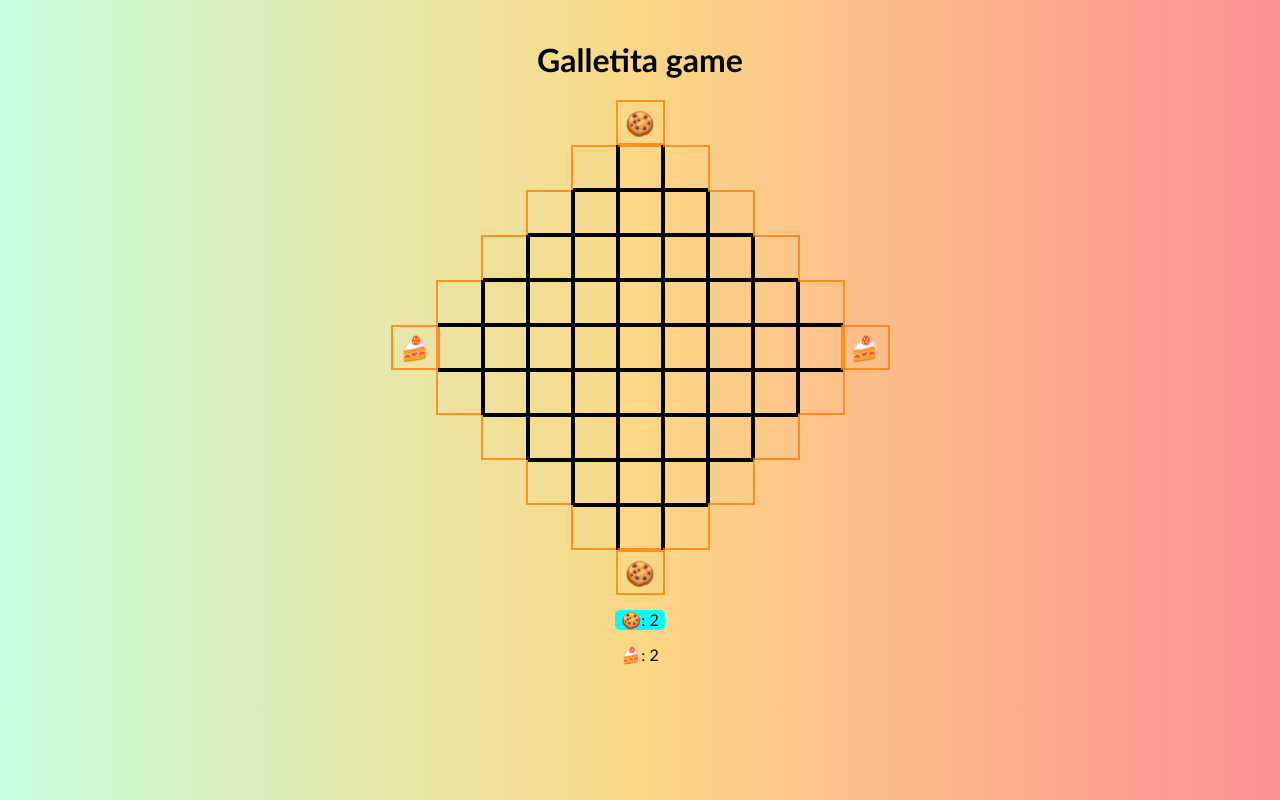
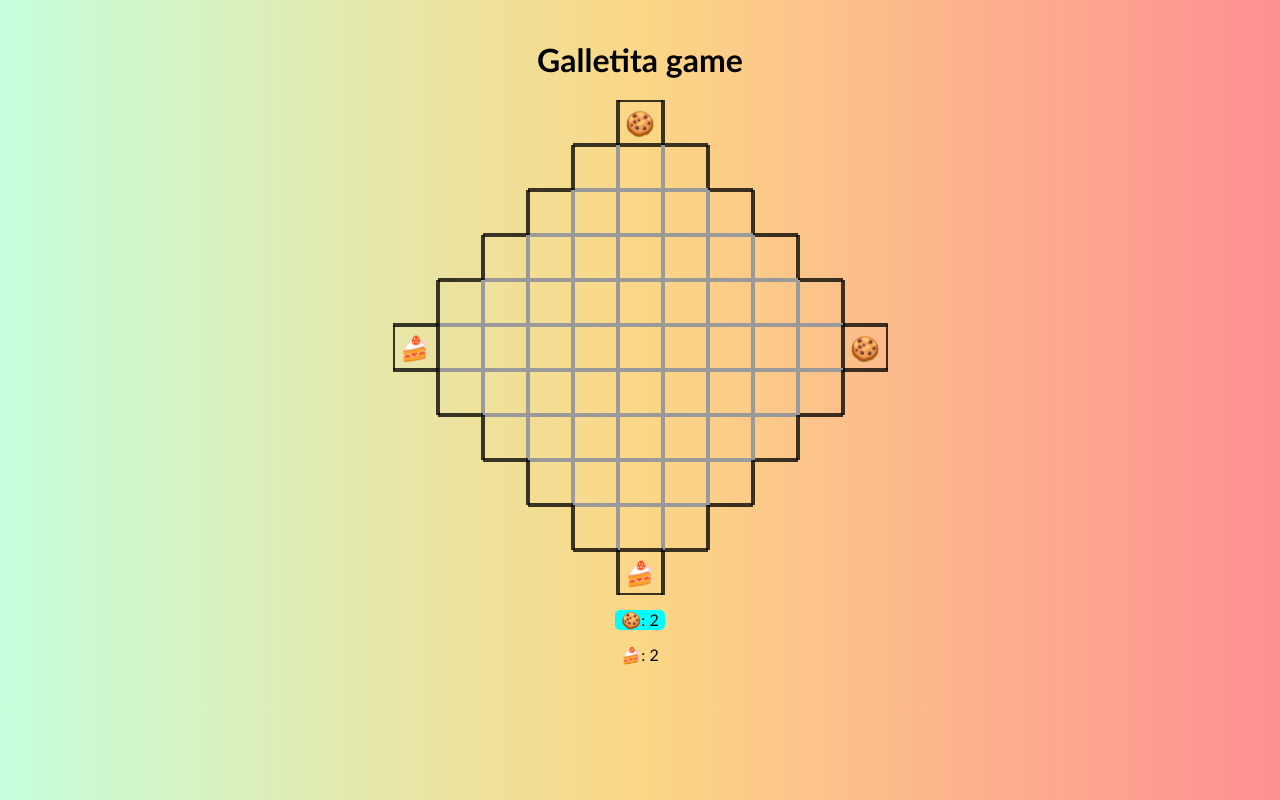
Before and after one commit to michilanau/galletita-game, a React (Vite) app: page / in a window 1280 px wide. Built offline with nearby package versions, Linux system fonts and the light colour scheme.

Commit message:
visual changes + refactor

```diff
--- a/src/constants.js
+++ b/src/constants.js
@@ -46,28 +46,42 @@ export const BOTTOM_RIGHT_SQUARE = {
     { selected: false, style: 'blank' }],
   value: ''
 }
-export const BOTTOM_LEFT_RIGHT_SQUARE = {
+export const BOTTOM_RIGHT_INVISIBLE_SQUARE = {
+  lines: [{ selected: false, style: 'invisible' },
+    { selected: true, style: 'border' },
+    { selected: true, style: 'border' },
+    { selected: false, style: 'invisible' }],
+  value: ''
+}
+export const BOTTOM_LEFT_INVISIBLE_SQUARE = {
+  lines: [{ selected: false, style: 'invisible' },
+    { selected: false, style: 'invisible' },
+    { selected: true, style: 'border' },
+    { selected: true, style: 'border' }],
+  value: ''
+}
+export const TOP_LEFT_INVISIBLE_SQUARE = {
+  lines: [{ selected: true, style: 'border' },
+    { selected: false, style: 'invisible' },
+    { selected: false, style: 'invisible' },
+    { selected: true, style: 'border' }],
+  value: ''
+}
+export const TOP_RIGHT_INVISIBLE_SQUARE = {
+  lines: [{ selected: true, style: 'border' },
+    { selected: true, style: 'border' },
+    { selected: false, style: 'invisible' },
+    { selected: false, style: 'invisible' }],
+  value: ''
+}
+export const SQUARE_X = {
   lines: [{ selected: true, style: 'border' },
     { selected: true, style: 'border' },
     { selected: true, style: 'border' },
     { selected: true, style: 'border' }],
   value: TURNS.X
 }
-export const TOP_LEFT_RIGHT_SQUARE = {
-  lines: [{ selected: true, style: 'border' },
-    { selected: true, style: 'border' },
-    { selected: true, style: 'border' },
-    { selected: true, style: 'border' }],
-  value: TURNS.X
-}
-export const LEFT_TOP_BOTTOM_SQUARE = {
-  lines: [{ selected: true, style: 'border' },
-    { selected: true, style: 'border' },
-    { selected: true, style: 'border' },
-    { selected: true, style: 'border' }],
-  value: TURNS.O
-}
-export const RIGHT_TOP_BOTTOM_SQUARE = {
+export const SQUARE_O = {
   lines: [{ selected: true, style: 'border' },
     { selected: true, style: 'border' },
     { selected: true, style: 'border' },
@@ -103,14 +117,14 @@ export const BOTTOM_SQUARE = {
   value: ''
 }
 
-export const BOARD = [[INVISIBLE_SQUARE, INVISIBLE_SQUARE, INVISIBLE_SQUARE, INVISIBLE_SQUARE, INVISIBLE_SQUARE, TOP_LEFT_RIGHT_SQUARE, INVISIBLE_SQUARE, INVISIBLE_SQUARE, INVISIBLE_SQUARE, INVISIBLE_SQUARE, INVISIBLE_SQUARE],
-  [INVISIBLE_SQUARE, INVISIBLE_SQUARE, INVISIBLE_SQUARE, INVISIBLE_SQUARE, TOP_LEFT_SQUARE, TOP_SQUARE, TOP_RIGHT_SQUARE, INVISIBLE_SQUARE, INVISIBLE_SQUARE, INVISIBLE_SQUARE, INVISIBLE_SQUARE],
-  [INVISIBLE_SQUARE, INVISIBLE_SQUARE, INVISIBLE_SQUARE, TOP_LEFT_SQUARE, BLANK_SQUARE, BLANK_SQUARE, BLANK_SQUARE, TOP_RIGHT_SQUARE, INVISIBLE_SQUARE, INVISIBLE_SQUARE, INVISIBLE_SQUARE],
-  [INVISIBLE_SQUARE, INVISIBLE_SQUARE, TOP_LEFT_SQUARE, BLANK_SQUARE, BLANK_SQUARE, BLANK_SQUARE, BLANK_SQUARE, BLANK_SQUARE, TOP_RIGHT_SQUARE, INVISIBLE_SQUARE, INVISIBLE_SQUARE],
-  [INVISIBLE_SQUARE, TOP_LEFT_SQUARE, BLANK_SQUARE, BLANK_SQUARE, BLANK_SQUARE, BLANK_SQUARE, BLANK_SQUARE, BLANK_SQUARE, BLANK_SQUARE, TOP_RIGHT_SQUARE, INVISIBLE_SQUARE],
-  [LEFT_TOP_BOTTOM_SQUARE, LEFT_SQUARE, BLANK_SQUARE, BLANK_SQUARE, BLANK_SQUARE, BLANK_SQUARE, BLANK_SQUARE, BLANK_SQUARE, BLANK_SQUARE, RIGHT_SQUARE, RIGHT_TOP_BOTTOM_SQUARE],
-  [INVISIBLE_SQUARE, BOTTOM_LEFT_SQUARE, BLANK_SQUARE, BLANK_SQUARE, BLANK_SQUARE, BLANK_SQUARE, BLANK_SQUARE, BLANK_SQUARE, BLANK_SQUARE, BOTTOM_RIGHT_SQUARE, INVISIBLE_SQUARE],
-  [INVISIBLE_SQUARE, INVISIBLE_SQUARE, BOTTOM_LEFT_SQUARE, BLANK_SQUARE, BLANK_SQUARE, BLANK_SQUARE, BLANK_SQUARE, BLANK_SQUARE, BOTTOM_RIGHT_SQUARE, INVISIBLE_SQUARE, INVISIBLE_SQUARE],
-  [INVISIBLE_SQUARE, INVISIBLE_SQUARE, INVISIBLE_SQUARE, BOTTOM_LEFT_SQUARE, BLANK_SQUARE, BLANK_SQUARE, BLANK_SQUARE, BOTTOM_RIGHT_SQUARE, INVISIBLE_SQUARE, INVISIBLE_SQUARE, INVISIBLE_SQUARE],
-  [INVISIBLE_SQUARE, INVISIBLE_SQUARE, INVISIBLE_SQUARE, INVISIBLE_SQUARE, BOTTOM_LEFT_SQUARE, BOTTOM_SQUARE, BOTTOM_RIGHT_SQUARE, INVISIBLE_SQUARE, INVISIBLE_SQUARE, INVISIBLE_SQUARE, INVISIBLE_SQUARE],
-  [INVISIBLE_SQUARE, INVISIBLE_SQUARE, INVISIBLE_SQUARE, INVISIBLE_SQUARE, INVISIBLE_SQUARE, BOTTOM_LEFT_RIGHT_SQUARE, INVISIBLE_SQUARE, INVISIBLE_SQUARE, INVISIBLE_SQUARE, INVISIBLE_SQUARE, INVISIBLE_SQUARE]]
+export const BOARD = [[INVISIBLE_SQUARE, INVISIBLE_SQUARE, INVISIBLE_SQUARE, INVISIBLE_SQUARE, BOTTOM_RIGHT_INVISIBLE_SQUARE, SQUARE_X, BOTTOM_LEFT_INVISIBLE_SQUARE, INVISIBLE_SQUARE, INVISIBLE_SQUARE, INVISIBLE_SQUARE, INVISIBLE_SQUARE],
+  [INVISIBLE_SQUARE, INVISIBLE_SQUARE, INVISIBLE_SQUARE, BOTTOM_RIGHT_INVISIBLE_SQUARE, TOP_LEFT_SQUARE, TOP_SQUARE, TOP_RIGHT_SQUARE, BOTTOM_LEFT_INVISIBLE_SQUARE, INVISIBLE_SQUARE, INVISIBLE_SQUARE, INVISIBLE_SQUARE],
+  [INVISIBLE_SQUARE, INVISIBLE_SQUARE, BOTTOM_RIGHT_INVISIBLE_SQUARE, TOP_LEFT_SQUARE, BLANK_SQUARE, BLANK_SQUARE, BLANK_SQUARE, TOP_RIGHT_SQUARE, BOTTOM_LEFT_INVISIBLE_SQUARE, INVISIBLE_SQUARE, INVISIBLE_SQUARE],
+  [INVISIBLE_SQUARE, BOTTOM_RIGHT_INVISIBLE_SQUARE, TOP_LEFT_SQUARE, BLANK_SQUARE, BLANK_SQUARE, BLANK_SQUARE, BLANK_SQUARE, BLANK_SQUARE, TOP_RIGHT_SQUARE, BOTTOM_LEFT_INVISIBLE_SQUARE, INVISIBLE_SQUARE],
+  [BOTTOM_RIGHT_INVISIBLE_SQUARE, TOP_LEFT_SQUARE, BLANK_SQUARE, BLANK_SQUARE, BLANK_SQUARE, BLANK_SQUARE, BLANK_SQUARE, BLANK_SQUARE, BLANK_SQUARE, TOP_RIGHT_SQUARE, BOTTOM_LEFT_INVISIBLE_SQUARE],
+  [SQUARE_O, LEFT_SQUARE, BLANK_SQUARE, BLANK_SQUARE, BLANK_SQUARE, BLANK_SQUARE, BLANK_SQUARE, BLANK_SQUARE, BLANK_SQUARE, RIGHT_SQUARE, SQUARE_X],
+  [TOP_RIGHT_INVISIBLE_SQUARE, BOTTOM_LEFT_SQUARE, BLANK_SQUARE, BLANK_SQUARE, BLANK_SQUARE, BLANK_SQUARE, BLANK_SQUARE, BLANK_SQUARE, BLANK_SQUARE, BOTTOM_RIGHT_SQUARE, TOP_LEFT_INVISIBLE_SQUARE],
+  [INVISIBLE_SQUARE, TOP_RIGHT_INVISIBLE_SQUARE, BOTTOM_LEFT_SQUARE, BLANK_SQUARE, BLANK_SQUARE, BLANK_SQUARE, BLANK_SQUARE, BLANK_SQUARE, BOTTOM_RIGHT_SQUARE, TOP_LEFT_INVISIBLE_SQUARE, INVISIBLE_SQUARE],
+  [INVISIBLE_SQUARE, INVISIBLE_SQUARE, TOP_RIGHT_INVISIBLE_SQUARE, BOTTOM_LEFT_SQUARE, BLANK_SQUARE, BLANK_SQUARE, BLANK_SQUARE, BOTTOM_RIGHT_SQUARE, TOP_LEFT_INVISIBLE_SQUARE, INVISIBLE_SQUARE, INVISIBLE_SQUARE],
+  [INVISIBLE_SQUARE, INVISIBLE_SQUARE, INVISIBLE_SQUARE, TOP_RIGHT_INVISIBLE_SQUARE, BOTTOM_LEFT_SQUARE, BOTTOM_SQUARE, BOTTOM_RIGHT_SQUARE, TOP_LEFT_INVISIBLE_SQUARE, INVISIBLE_SQUARE, INVISIBLE_SQUARE, INVISIBLE_SQUARE],
+  [INVISIBLE_SQUARE, INVISIBLE_SQUARE, INVISIBLE_SQUARE, INVISIBLE_SQUARE, TOP_RIGHT_INVISIBLE_SQUARE, SQUARE_O, TOP_LEFT_INVISIBLE_SQUARE, INVISIBLE_SQUARE, INVISIBLE_SQUARE, INVISIBLE_SQUARE, INVISIBLE_SQUARE]]
--- a/src/index.css
+++ b/src/index.css
@@ -26,11 +26,11 @@
 }
 
 .line {
-    position: absolute;
     width: 100%;
     height: 2px;
-    background-color: black;
+    background-color: rgb(154, 154, 154);
     cursor: pointer;
+    position: absolute;
 }
 
 .line.selected {
@@ -50,7 +50,7 @@
 }
 
 .line.selected.border {
-    background-color: rgba(255, 123, 0, 0.764);
+    background-color: rgba(0, 0, 0, 0.764);
 }
 
 .line.invisible {
@@ -59,20 +59,26 @@
 
 .top {
     top: 0;
+    left: 0;
 }
 
 .left {
-    transform-origin: top left;
-    transform: rotate(90deg);
+    top: 0;
+    left: 0;
+    width: 2px;
+    height: 100%;
 }
 
 .bottom {
     bottom: 0;
+    left: 0;
 }
 
 .right {
-    transform-origin: top right;
-    transform: rotate(-90deg);
+    top: 0;
+    right: 0;
+    width: 2px;
+    height: 100%;
 }
 
 .value {
--- a/src/logic/board.js
+++ b/src/logic/board.js
@@ -1,86 +1,64 @@
 import { TURNS } from '../constants.js'
 
-// A esto se le tiene que hacer un refactor
-export const updateAdjacentLines = (board, index, lineIndex, turn) => {
-  const top = 0
-  const right = 1
-  const bottom = 2
-  const left = 3
+export const updateAdjacentLines = (board, index, lineIndex) => {
   const newBoard = [...board]
   const square = board[index[0]][index[1]]
+  const directions = [[-1, 0], [0, 1], [1, 0], [0, -1]] // [top, right, bottom, left]
 
-  if (lineIndex === top) {
-    if (checkValidIndex(index[0] - 1, index[1], newBoard)) {
-      newBoard[index[0] - 1][index[1]].lines[2] = square.lines[lineIndex]
-    }
-  }
+  const adjacentX = index[0] + directions[lineIndex][0]
+  const adjacentY = index[1] + directions[lineIndex][1]
 
-  if (lineIndex === right) {
-    if (checkValidIndex(index[0], index[1] + 1, newBoard)) {
-      newBoard[index[0]][index[1] + 1].lines[3] = square.lines[lineIndex]
-    }
-  }
-
-  if (lineIndex === bottom) {
-    if (checkValidIndex(index[0] + 1, index[1], newBoard)) {
-      newBoard[index[0] + 1][index[1]].lines[0] = square.lines[lineIndex]
-    }
-  }
-
-  if (lineIndex === left) {
-    if (checkValidIndex(index[0], index[1] - 1, newBoard)) {
-      newBoard[index[0]][index[1] - 1].lines[1] = square.lines[lineIndex]
-    }
+  if (directions[lineIndex] && checkValidIndex(adjacentX, adjacentY, newBoard)) {
+    newBoard[adjacentX][adjacentY].lines[getAdjacentLineIndex(lineIndex)] = square.lines[lineIndex]
   }
 
   return newBoard
 }
 
+const getAdjacentLineIndex = (lineIndex) => {
+  if (lineIndex === 0) {
+    return 2
+  } else if (lineIndex === 1) {
+    return 3
+  } else if (lineIndex === 2) {
+    return 0
+  } else if (lineIndex === 3) {
+    return 1
+  }
+}
+
 const checkValidIndex = (row, column, board) => {
-  if (row >= 0 && row < board.length && column >= 0 && column < board[row].length) {
-    return true
-  } else {
-    return false
-  }
+  return (row >= 0 && row < board.length && column >= 0 && column < board[row].length)
 }
 
 export const updateBoardValues = (board, turn) => {
   const newBoard = [...board]
-  let allTrue = true
 
-  for (let i = 0; i < newBoard.length; i++) {
-    for (let j = 0; j < newBoard[i].length; j++) {
-      allTrue = true
-      for (let n = 0; n < 4 && allTrue; n++) {
-        if (!newBoard[i][j].lines[n].selected) {
-          allTrue = false
-        }
+  newBoard.forEach((row) => {
+    row.forEach((square) => {
+      if (square.lines.every((line) => line.selected) && square.value === '') {
+        square.value = turn
       }
-      if (allTrue && newBoard[i][j].value === '') {
-        newBoard[i][j].value = turn
-      }
-    }
-  }
+    })
+  })
+
   return newBoard
 }
 
-export const countPoints = (board) => {
-  const newPoints = { x: 0, o: 0 }
-  for (let i = 0; i < board.length; i++) {
-    for (let j = 0; j < board[i].length; j++) {
-      if (board[i][j].value === TURNS.X) {
-        newPoints.x++
-      } else if (board[i][j].value === TURNS.O) {
-        newPoints.o++
-      }
+export const countPoints = (board) => board.reduce((points, row) =>
+  row.reduce((sum, square) => {
+    if (square.value === TURNS.X) {
+      sum.x++
+    } else if (square.value === TURNS.O) {
+      sum.o++
     }
-  }
-  return newPoints
-}
+    return sum
+  }, points), { x: 0, o: 0 })
 
 export const checkEndGame = (board) => {
-  return board
-    .flat()
-    .filter((cell) => !cell.invisible)
-    .every((cell) => cell.lines.every((line) => line.selected === true))
+  return !board.flat().some(cell =>
+    cell.lines.some(linea =>
+      !linea.selected && linea.style !== 'invisible'
+    )
+  )
 }
```
